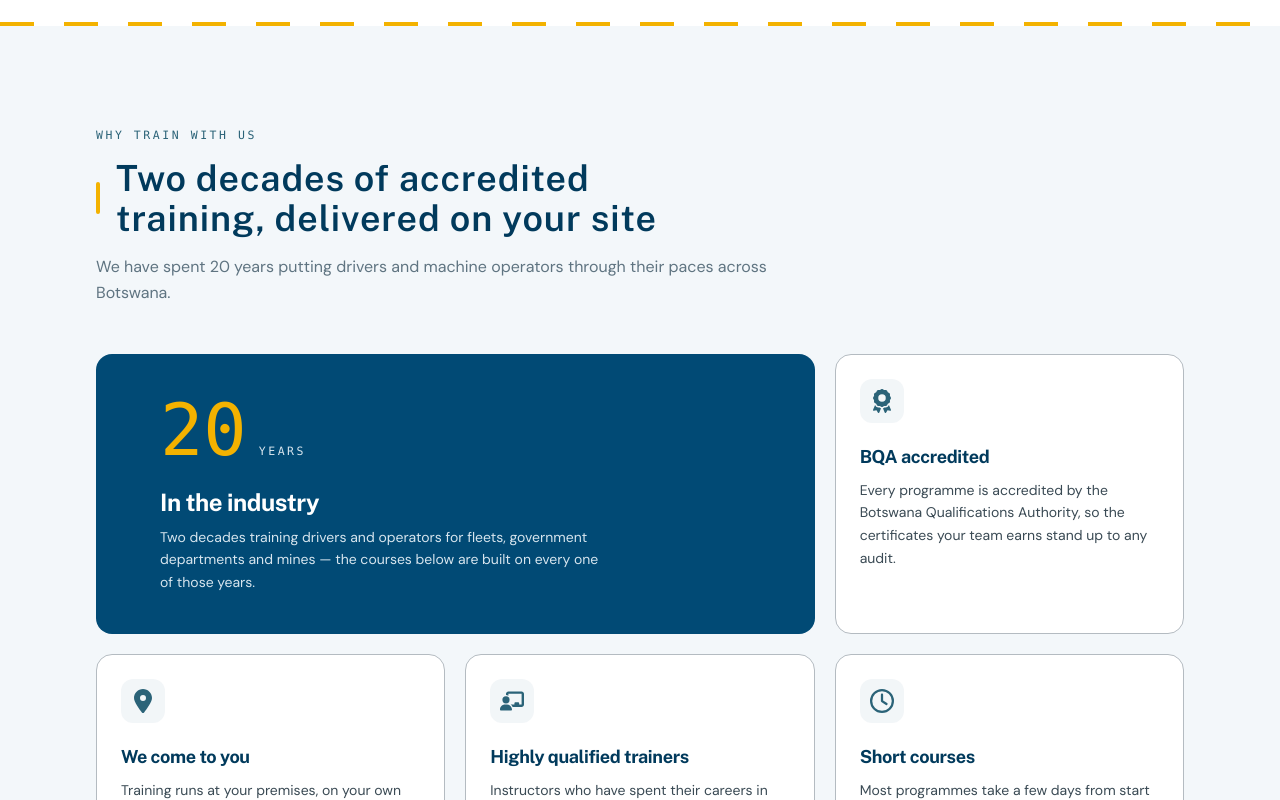
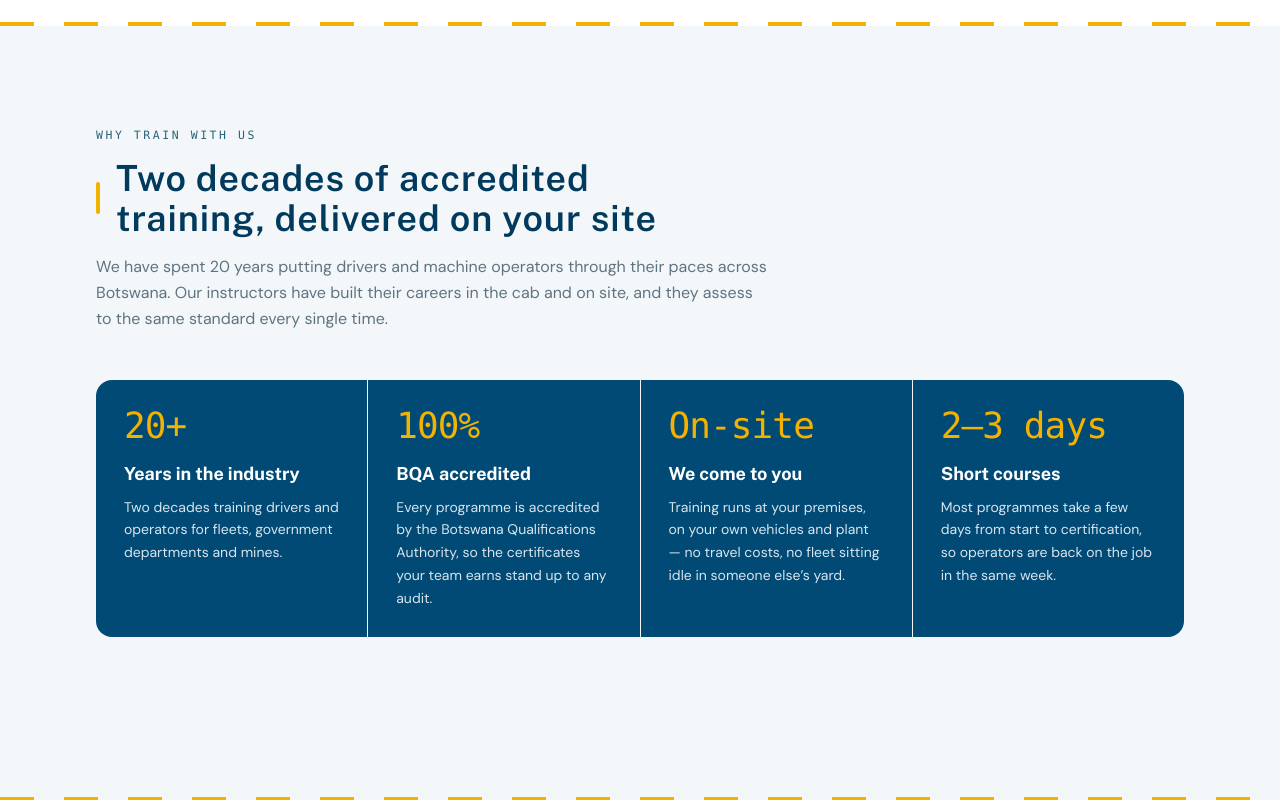
Before and after one commit to bigzee-dev/enedriver, a Next.js app: page /courses in a window 1280 px wide. Shown: the part 2000-2800 px from the top of the page. Built offline with nearby package versions, Linux system fonts and the light colour scheme.

Commit message:
ui-update

```diff
--- a/components/Header.tsx
+++ b/components/Header.tsx
@@ -8,9 +8,9 @@ import Link from "next/link";
 
 const NAV_LINKS = [
   { label: "Courses", href: "/courses" },
-  { label: "Why us", href: "#why-us" },
-  { label: "Who we train", href: "#industries" },
-  { label: "How it works", href: "#process" },
+  { label: "Services", href: "/#services" },
+  { label: "Who we train", href: "/#industries" },
+  { label: "Why us", href: "/#why-us" },
   { label: "Contact Us", href: "/contact" },
 ];
 
@@ -26,13 +26,13 @@ export default function Header() {
 
         <nav className="hidden items-center gap-8 lg:flex" aria-label="Primary">
           {NAV_LINKS.map((link) => (
-            <a
+            <Link
               key={link.href}
               href={link.href}
               className="text-base font-medium text-body transition-colors hover:text-brand-900 dark:hover:text-brand-50"
             >
               {link.label}
-            </a>
+            </Link>
           ))}
         </nav>
 
--- a/components/Hero.tsx
+++ b/components/Hero.tsx
@@ -91,14 +91,14 @@ export default function Hero() {
 
           <div className="mt-8 flex flex-wrap gap-4">
             <a
-              href="#contact"
+              href="/courses"
               className="border border-white/25 inline-flex items-center gap-2 rounded-lg bg-brand-900 px-6 py-3 text-sm font-semibold text-white transition-colors hover:bg-accent-600 uppercase"
             >
               View Courses
               <ArrowRightIcon className="h-5 w-5" />
             </a>
             <a
-              href="#courses"
+              href="#services"
               className="inline-flex items-center gap-2 bg-white/5 rounded-lg border border-white/25 px-6 py-3 text-sm font-semibold text-white transition-colors hover:border-white/60 hover:bg-white/5 uppercase"
             >
               Our Services
--- a/components/contact/header.tsx
+++ b/components/contact/header.tsx
@@ -104,8 +104,6 @@ export default function ContactHeader() {
           })}
         </div>
       </div>
-
-      <div aria-hidden className="lane-line" />
     </section>
   );
 }
--- a/components/courses/CourseList.tsx
+++ b/components/courses/CourseList.tsx
@@ -31,7 +31,7 @@ export default function CourseList() {
               {TargetMarkets.map((item) => (
                 <span
                   key={item}
-                  className="rounded-full border border-hairline bg-surface-2 px-2.5 py-1 text-xs font-medium text-muted"
+                  className="rounded-full border border-hairline bg-surface-2 px-2.5 py-1 text-xs font-medium text-body"
                 >
                   {item}
                 </span>
--- a/components/courses/CoursesPromo.tsx
+++ b/components/courses/CoursesPromo.tsx
@@ -1,42 +1,8 @@
-import type { IconType } from "react-icons";
-import {
-  FaAward,
-  FaBuilding,
-  FaChalkboardUser,
-  FaHelmetSafety,
-  FaIndustry,
-  FaLandmark,
-  FaLocationDot,
-  FaRegClock,
-} from "react-icons/fa6";
-
-import {
-  EXPERIENCE_YEARS,
-  PROMO_POINTS,
-  PROMO_SECTORS,
-  type PromoPoint,
-  type PromoSector,
-} from "@/lib/content";
+import { PROMO_POINTS } from "@/lib/content";
 import SectionHeading from "../SectionHeading";
-
-/** Icons live with the presentation layer; copy stays in `lib/content.ts`. */
-const POINT_ICONS: Record<PromoPoint["id"], IconType> = {
-  accredited: FaAward,
-  "on-site": FaLocationDot,
-  trainers: FaChalkboardUser,
-  "short-courses": FaRegClock,
-};
-
-const SECTOR_ICONS: Record<PromoSector["id"], IconType> = {
-  commercial: FaBuilding,
-  government: FaLandmark,
-  mining: FaHelmetSafety,
-  industrial: FaIndustry,
-};
 
 export default function CoursesPromo() {
   return (
-    <>
     <section
       id="why-train-with-us"
       className="scroll-mt-20 bg-surface-2 py-20 sm:py-24"
@@ -45,54 +11,31 @@ export default function CoursesPromo() {
         <SectionHeading
           eyebrow="Why train with us"
           title="Two decades of accredited training, delivered on your site"
-            intro="We have spent 20 years putting drivers and machine operators through their paces across Botswana."
+          intro="We have spent 20 years putting drivers and machine operators through their paces across Botswana. Our instructors have built their careers in the cab and on site, and they assess to the same standard every single time."
         />
 
-          <div className="mt-12 grid grid-cols-1 gap-5 sm:grid-cols-2 lg:grid-cols-3">
-            {/* Headline stat — the experience claim carries the section. */}
-            <div className="relative overflow-hidden rounded-2xl bg-brand-900 p-8 sm:col-span-2 sm:p-10 dark:bg-brand-950">
-              <span aria-hidden className="absolute inset-y-0 left-0" />
-              <div className="pl-4 sm:pl-6">
-                <div className="flex items-baseline gap-3">
-                  <span className="font-mono text-6xl leading-none font-medium text-accent-400 sm:text-7xl">
-                    {EXPERIENCE_YEARS}
+        {/*
+          One stat band instead of a row of cards — the hairlines are the gap
+          itself (gap-px over a light background), so no per-item borders.
+        */}
+        <dl className="mt-12 grid grid-cols-1 gap-px overflow-hidden rounded-2xl bg-white/15 sm:grid-cols-2 lg:grid-cols-4">
+          {PROMO_POINTS.map(({ id, stat, title, body }) => (
+            <div key={id} className="bg-brand-900 p-6 sm:p-7 dark:bg-brand-950">
+              <dt className="font-mono text-3xl leading-none font-medium tracking-tight text-accent-400 sm:text-4xl">
+                {stat}
+              </dt>
+              <dd className="mt-4">
+                <span className="block font-display text-lg font-bold text-white">
+                  {title}
                 </span>
-                  <span className="eyebrow text-brand-100">years</span>
+                <span className="mt-2 block text-sm leading-relaxed text-brand-100">
+                  {body}
+                </span>
+              </dd>
             </div>
-                <h3 className="mt-5 font-display text-xl font-bold text-white sm:text-2xl">
-                  In the industry
-                </h3>
-                <p className="mt-2 max-w-md text-sm leading-relaxed text-brand-100">
-                  Two decades training drivers and operators for fleets,
-                  government departments and mines — the courses below are built
-                  on every one of those years.
-                </p>
-              </div>
-            </div>
-
-            {PROMO_POINTS.map(({ id, title, body }) => {
-              const Icon = POINT_ICONS[id];
-
-              return (
-                <div
-                  key={id}
-                  className="rounded-2xl border border-hairline bg-surface p-6"
-                >
-                  <span className="flex h-11 w-11 items-center justify-center rounded-xl bg-brand-900/5 text-brand-700 dark:bg-white/5 dark:text-accent-400">
-                    <Icon className="h-6 w-6" />
-                  </span>
-                  <h3 className="mt-5 font-display text-lg font-bold text-heading">
-                    {title}
-                  </h3>
-                  <p className="mt-2 text-sm leading-relaxed text-body">
-                    {body}
-                  </p>
-                </div>
-              );
-            })}
-          </div>
+          ))}
+        </dl>
       </div>
     </section>
-    </>
   );
 }
--- a/components/courses/header.tsx
+++ b/components/courses/header.tsx
@@ -9,7 +9,7 @@ export default function CourseHeader() {
         fill
         className="z-0 object-cover"
       />
-      <div className="absolute inset-0 z-0 bg-brand-900/60" />
+      <div className="absolute inset-0 z-0 bg-black/60" />
       <div className="absolute inset-0 w-full h-full flex items-center justify-center z-10">
         <p className="font-sans eyebrow text-sm uppercase text-accent-400">
           · Driver Training Courses ·
--- a/lib/content.ts
+++ b/lib/content.ts
@@ -176,31 +176,36 @@ export const TargetMarkets: string[] = [
 export const EXPERIENCE_YEARS = 20;
 
 export interface PromoPoint {
-  /** Also selects the icon in `CoursesPromo`, so keep the union in sync. */
-  id: "accredited" | "on-site" | "trainers" | "short-courses";
+  id: "experience" | "accredited" | "on-site" | "short-courses";
+  /** Short figure shown in the mono "gauge" style — keep it a few characters. */
+  stat: string;
   title: string;
   body: string;
 }
 
-/** Selling points shown in the promo band on the /courses page. */
+/** Selling points shown as a stat band on the /courses page. */
 export const PROMO_POINTS: PromoPoint[] = [
   {
+    id: "experience",
+    stat: `${EXPERIENCE_YEARS}+`,
+    title: "Years in the industry",
+    body: "Two decades training drivers and operators for fleets, government departments and mines.",
+  },
+  {
     id: "accredited",
+    stat: "100%",
     title: "BQA accredited",
     body: "Every programme is accredited by the Botswana Qualifications Authority, so the certificates your team earns stand up to any audit.",
   },
   {
     id: "on-site",
+    stat: "On-site",
     title: "We come to you",
-    body: "Training runs at your premises, on your own vehicles and plant — no travel costs, no fleet sitting idle in someone else's yard.",
-  },
-  {
-    id: "trainers",
-    title: "Highly qualified trainers",
-    body: "Instructors who have spent their careers in the cab and on site, and who assess to the same standard every single time.",
+    body: "Training runs at your premises, on your own vehicles and plant — no travel costs, no fleet sitting idle in someone else’s yard.",
   },
   {
     id: "short-courses",
+    stat: "2–3 days",
     title: "Short courses",
     body: "Most programmes take a few days from start to certification, so operators are back on the job in the same week.",
   },
```
Lines whose indentation alone changed are shown as unchanged.
